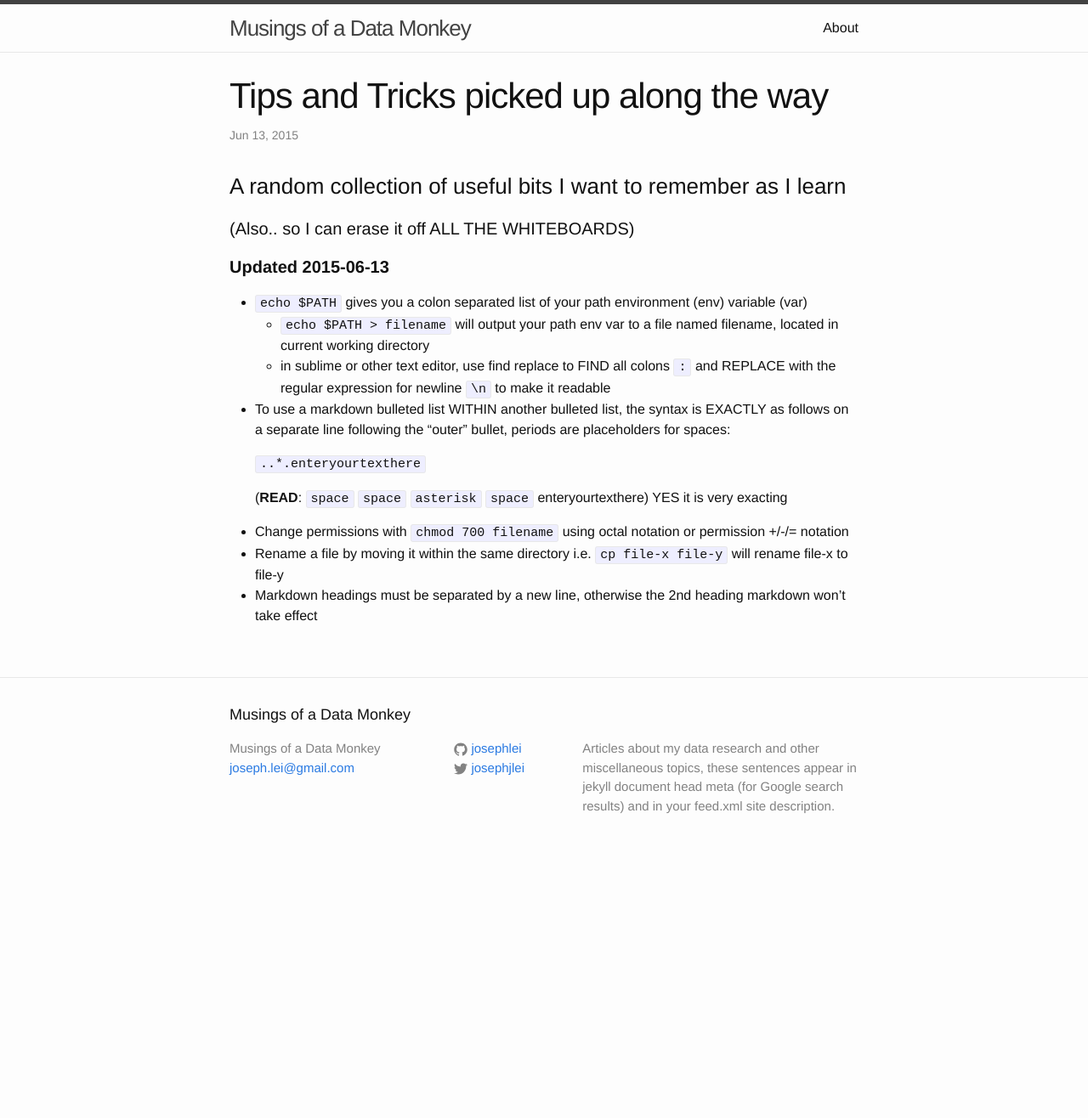
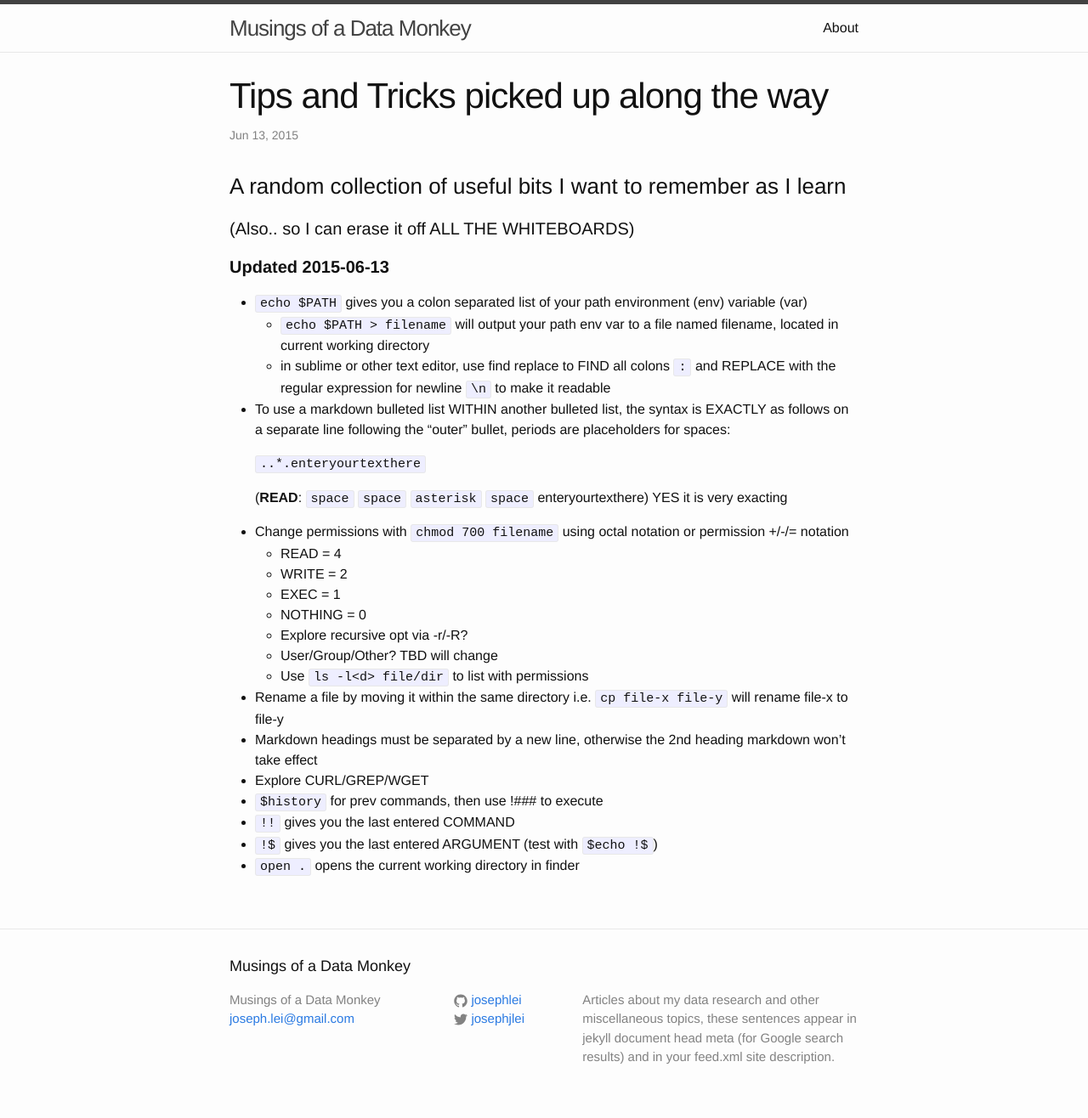
Before and after one commit to josephlei/jjl-website, a Jekyll site: the page built from _posts/2015-06-13-tips-and-tricks.markdown, in a window 1280 px wide. Shown: the whole page at 85% size. Built offline with Jekyll 4.4.1, drawn with Linux system fonts in a browser that asks for light colours; before the commit the page ends 1020 px from its top, so only the background shows below that.

Commit message:
direct shell update

```diff
--- a/_posts/2015-06-13-tips-and-tricks.markdown
+++ b/_posts/2015-06-13-tips-and-tricks.markdown
@@ -22,5 +22,17 @@ published: true
 
     (**READ**: `space` `space` `asterisk` `space` enteryourtexthere) YES it is very exacting
 * Change permissions with `chmod 700 filename` using octal notation or permission +/-/= notation
+  * READ = 4
+  * WRITE = 2
+  * EXEC = 1
+  * NOTHING = 0
+  * Explore recursive opt via -r/-R?
+  * User/Group/Other? TBD will change
+  * Use `ls -l<d> file/dir` to list with permissions
 * Rename a file by moving it within the same directory i.e. `cp file-x file-y` will rename file-x to file-y
 * Markdown headings must be separated by a new line, otherwise the 2nd heading markdown won't take effect
+* Explore CURL/GREP/WGET
+* `$history` for prev commands, then use !### to execute
+* `!!` gives you the last entered COMMAND
+* `!$` gives you the last entered ARGUMENT (test with `$echo !$`)
+* `open .` opens the current working directory in finder
```
